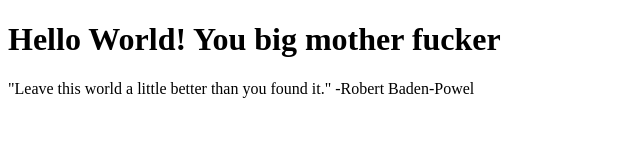
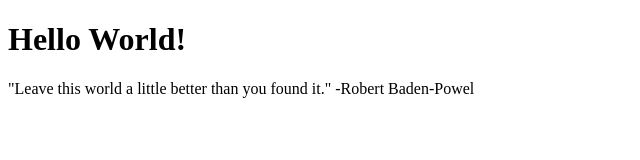
Before and after one commit to paxitaxi/CMST385, a plain HTML site: page index.html in a window 1280 px wide. Shown: the whole page, without its empty margins (0-640 px from the left). Drawn offline with Linux system fonts and the light colour scheme.

Commit message:
Update index.html

```diff
--- a/index.html
+++ b/index.html
@@ -7,7 +7,7 @@
 </head>
 
 <body>
-	<h1>Hello World! You big mother fucker</h1>
+	<h1>Hello World!</h1>
 	<p>"Leave this world a little better than you found it." -Robert Baden-Powel </p>
 
 </body>
```
